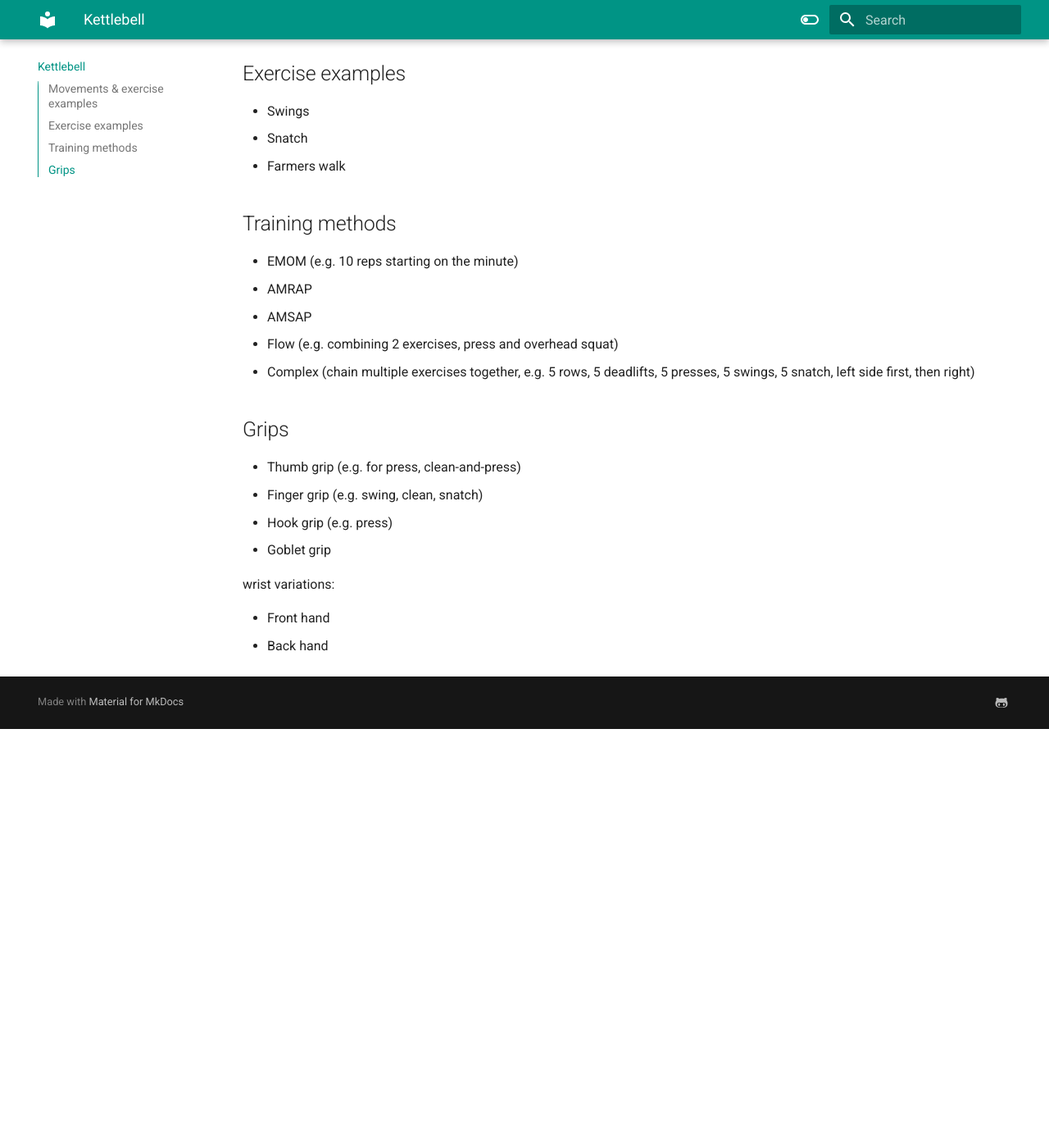
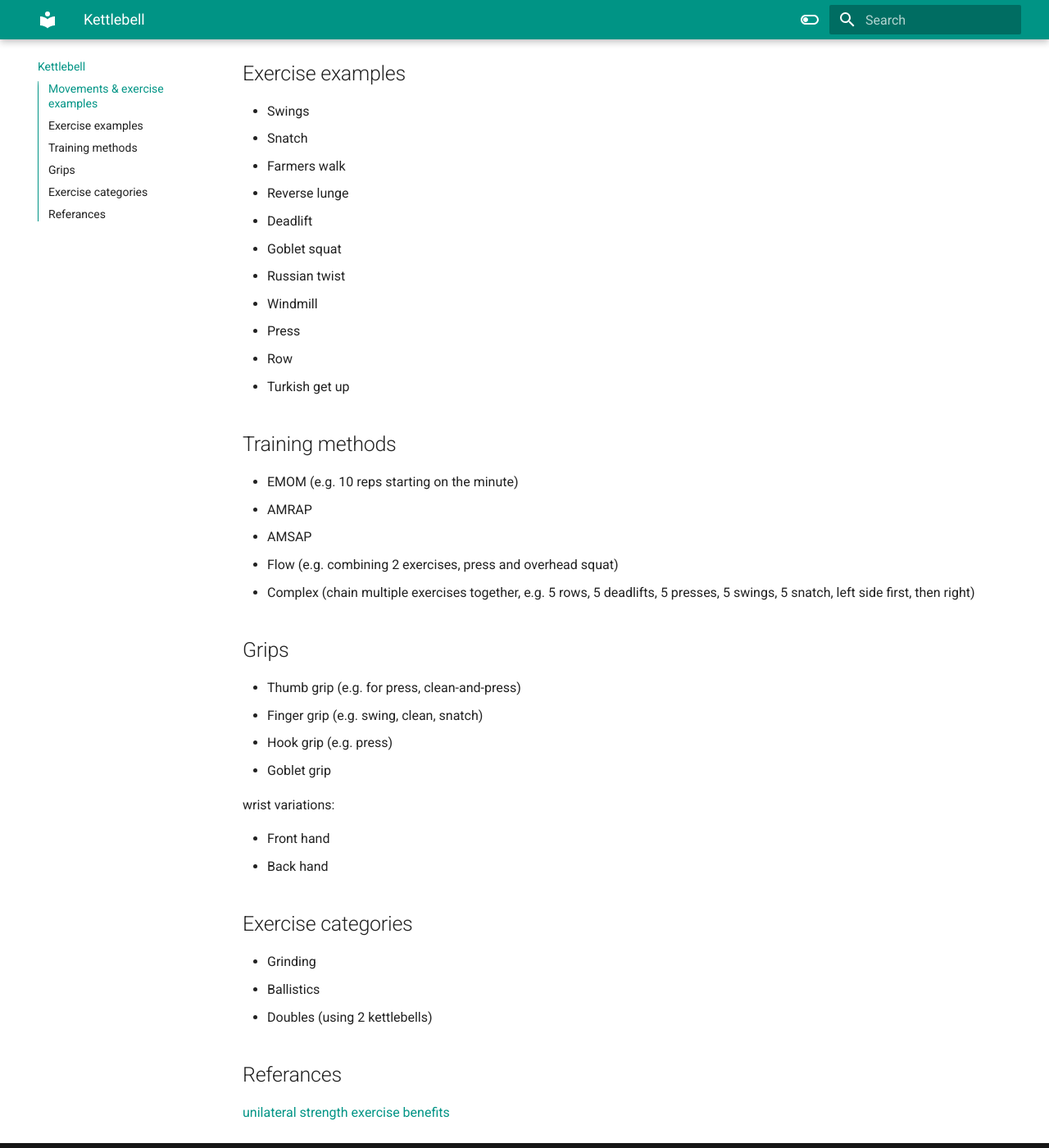
Before and after one commit to TheNewThinkTank/fitness-tracker, an MkDocs documentation site: the page built from docs/project_docs/Kettlebell/kettlebell.md, in a window 1280 px wide and 1400 px high, scrolled down 784 px. Shown: the whole window at 82% size. Built offline with MkDocs 1.6.1 and Material for MkDocs 9.7.7, drawn with Linux system fonts in a browser that asks for light colours; before the commit the page ends 1673 px from its top, so only the background shows below that.

Commit message:
docs: update kettlebell

```diff
--- a/docs/project_docs/Kettlebell/kettlebell.md
+++ b/docs/project_docs/Kettlebell/kettlebell.md
@@ -16,6 +16,14 @@
 - Swings
 - Snatch
 - Farmers walk
+- Reverse lunge
+- Deadlift
+- Goblet squat
+- Russian twist
+- Windmill
+- Press
+- Row
+- Turkish get up
 
 ## Training methods
 
@@ -36,3 +44,13 @@ wrist variations:
 
 - Front hand
 - Back hand
+
+## Exercise categories
+
+- Grinding
+- Ballistics
+- Doubles (using 2 kettlebells)
+
+## Referances
+
+[unilateral strength exercise benefits](https://pubmed.ncbi.nlm.nih.gov/28539892/)
```
